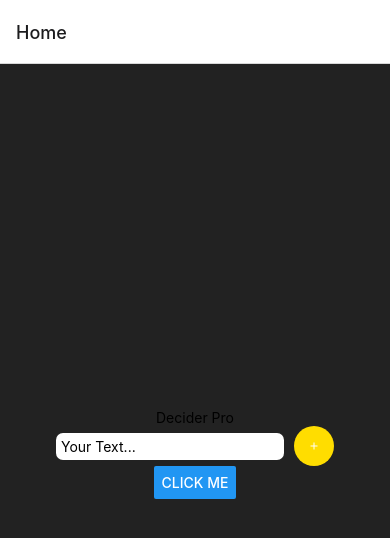
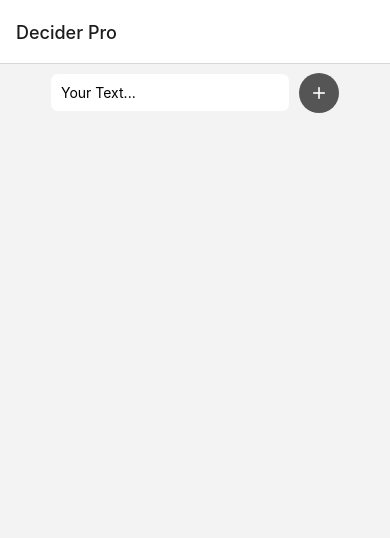
Before and after one commit to codingwithprince/decider-pro, a React Native app: screen /Home in a window 390 px wide. Shown: the top 538 px of the page. Built offline with nearby package versions, Linux system fonts and the light colour scheme.

Commit message:
added react navigation

```diff
--- a/App.js
+++ b/App.js
@@ -1,14 +1,10 @@
 import React from 'react';
-import { SafeAreaView, StyleSheet, Text, View, TouchableOpacity, TextInput } from 'react-native';
-import Icon from 'react-native-vector-icons/MaterialIcons';
 import Spinner from './screens/Spinner';
 import Home from './screens/Home'
 import { NavigationContainer } from '@react-navigation/native';
 import { createNativeStackNavigator } from '@react-navigation/native-stack';
 
 export default function App() {
-  const [input, setInput] = React.useState('');
-  const [participants, setParticipants] = React.useState(['sdf'])
 
   const Stack = createNativeStackNavigator();
 
@@ -20,35 +16,10 @@
         <Stack.Screen
           name="Home"
           component={Home}
-          options={{ title: 'Home' }}
+          options={{ title: 'Decider Pro'}}
         />
         <Stack.Screen name="Spinner" component={Spinner} />
       </Stack.Navigator>
     </NavigationContainer>
   );
 }
-
-const styles = StyleSheet.create({
-  container: {
-    flex: 1,
-    alignItems: 'center',
-    justifyContent: 'center',
-    backgroundColor: '#222',
-  },
-  textInputContainer:{
-    flex:1,
-    borderRadius:7,
-    paddingVertical:5,
-    paddingHorizontal:5,
-    backgroundColor:'#fff'
-  },
-  inputButtonContainer:{
-    height:40,
-    width:40,
-    justifyContent:'center',
-    alignItems:'center',
-    backgroundColor:'#FFDD00',
-    borderRadius:25,
-    marginLeft:10
-  },
-});
--- a/screens/Home.js
+++ b/screens/Home.js
@@ -1,5 +1,5 @@
 import React from 'react';
-import { SafeAreaView, StyleSheet, Text, View, TouchableOpacity, TextInput, Button } from 'react-native';
+import { SafeAreaView, StyleSheet, Text, View, TouchableOpacity, TextInput, FlatList, Alert, ScrollView } from 'react-native';
 import Icon from 'react-native-vector-icons/MaterialIcons';
 
 const Home = ({navigation}) => {
@@ -7,24 +7,72 @@
     const [participants, setParticipants] = React.useState([])
 
     const addTextToParticipantsList = () =>{
+        if(input == ''){
+          Alert.alert('Wrong input', `No input was found. Please type something`)
+        }else{
           setInput('')
           setParticipants([...participants,input])
         }
 
+      }
+
+    const clearArray = () => {
+      Alert.alert('Confirm', 'Are you sure you want to clear all?', [
+        {text: 'No'},
+        {text: 'Yes', onPress: ()=> setParticipants([])}
+      ]);
+    }
+
+
+    // list component
+    const List = ({data}) => {
+      return(
+        <View style={styles.listStyle}>
+          <Text style={{ textTransform:'capitalize',fontSize:15, paddingVertical:10, backgroundColor:'#f3f3f3'}}>{data}</Text>
+          <TouchableOpacity onPress={()=> clearArray()}>
+            <Icon name="cancel" size={25} color="#ff3939" />
+          </TouchableOpacity>
+
+        </View>
+      )
+    }
     return (
         <SafeAreaView style={styles.container}>
-            <Text>Decider Pro</Text>
+          {/* === Header === */}
             <View style={{flexDirection:'row', justifyContent:'center',alignItems:'center',marginHorizontal:10}}>
               <View style={styles.textInputContainer}>
-                <TextInput value={input} onChangeText={(t)=> setInput(t)} placeholder="Your Text..." />
+                  <TextInput value={input} onChangeText={(t)=> setInput(t)} placeholder="Your Text..." onSubmitEditing={()=>{addTextToParticipantsList()}} />
               </View>
-            <View style={styles.inputButtonContainer}>
-                <TouchableOpacity onPress={()=>{addTextToParticipantsList()}}>
-                <Icon style={{color:'#fff'}} name='add' />
+              <TouchableOpacity style={styles.inputButtonContainer} onPress={()=>{addTextToParticipantsList()}}>
+               <Icon style={{color:'#fff'}} name='add' size={20} />
               </TouchableOpacity>
             </View>
+
+            {/* === FlatList === */}
+            <ScrollView
+            showsVerticalScrollIndicator={false}
+            style={styles.flatListContainer}>
+              {
+                participants.map(d=> <List data={d} key={d} />)
+              }
+
+            </ScrollView>
+
+            {/* === home footer === */}
+            { participants != '' &&
+                                    <View style={styles.homeFooter}>
+                                    <TouchableOpacity style={styles.clearBtn} onPress={()=> clearArray()}>
+                                      <Icon style={{color:'#fff'}} name='delete' size={20} />
+                                        <Text style={{color:'#fff', paddingRight:5}}>Clear</Text>
+                                    </TouchableOpacity>
+                                    <TouchableOpacity style={styles.nextBtn} onPress={()=> navigation.navigate('Spinner', {name: participants}) }>
+                                        <Text style={{color:'#fff', paddingRight:5}}>Next</Text>
+                                        <Icon style={{color:'#fff'}} name='done' size={20} />
+                                    </TouchableOpacity>
+                                    {/* <Button title="Next" onPress={()=> navigation.navigate('Spinner', {name: participants}) } /> */}
                                     </View>
-        <Button title="CLick me" onPress={()=> navigation.navigate('Spinner', {name: participants}) } />
+            }
+
         </SafeAreaView>
     );
 };
@@ -33,24 +81,66 @@
     container: {
       flex: 1,
       alignItems: 'center',
-      justifyContent: 'center',
-      backgroundColor: '#222',
+      backgroundColor:'#f3f3f3'
     },
     textInputContainer:{
       flex:1,
       borderRadius:7,
-      paddingVertical:5,
-      paddingHorizontal:5,
-      backgroundColor:'#fff'
+      paddingVertical:10,
+      paddingHorizontal:10,
+      backgroundColor:'#fff',
+      marginVertical:10,
+      elevation:5
     },
     inputButtonContainer:{
       height:40,
       width:40,
       justifyContent:'center',
       alignItems:'center',
-      backgroundColor:'#FFDD00',
+      backgroundColor:'#555',
       borderRadius:25,
       marginLeft:10
     },
+    flatListContainer:{
+      width:'100%',
+      paddingHorizontal:10,
+      paddingBottom:100,
+      marginBottom:80
+    },
+    listStyle:{
+      marginHorizontal:15,
+      paddingVertical:3,
+      borderBottomWidth:2,
+      borderBottomColor:'#d6d6d6',
+      flexDirection:'row',
+      justifyContent:'space-between',
+      alignItems:'center'
+    },
+    homeFooter:{
+      position:'absolute',
+      bottom:30,
+      flexDirection:'row',
+      justifyContent:'space-around',
+      alignItems:"center",
+      width:'100%'
+    },
+    clearBtn:{
+      flexDirection:'row',
+      alignItems:"center",
+      justifyContent:"center",
+      backgroundColor:'#ff3939',
+      paddingHorizontal:15,
+      padding:7,
+      borderRadius:5
+    },
+    nextBtn:{
+      flexDirection:'row',
+      alignItems:"center",
+      justifyContent:"center",
+      backgroundColor:'#00a3e9',
+      padding:7,
+      paddingHorizontal:15,
+      borderRadius:5
+    }
   });
 export default Home;
--- a/screens/Spinner.js
+++ b/screens/Spinner.js
@@ -22,7 +22,7 @@
     borderWidth: 5,
     borderColor: '#fff',
     innerRadius: 30,
-    duration: 5000,
+    duration: 6000,
     backgroundColor: 'transparent',
     textAngle: 'horizontal',
     knobSource: require('../knob.png'),
@@ -31,13 +31,13 @@
 
   return (
     <View style={styles.container}>
- <WheelOfFortune
+      <WheelOfFortune
             options={wheelOptions}
             getWinner={(value, index) => {
             setWinnerValue(value);
             setWinnerIndex(index)
           }}
-      />
+        />
       {/* <WheelOfFortune
             options={
               {
```
Also changed, not shown: start.js (deleted, +0 -21 lines). Lines whose indentation alone changed are shown as unchanged.
